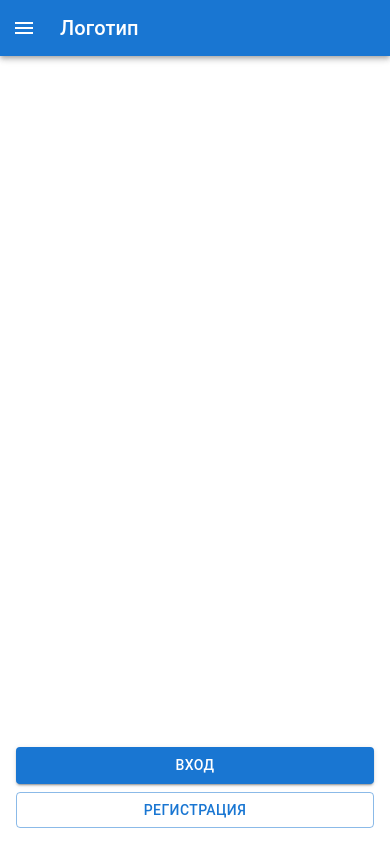
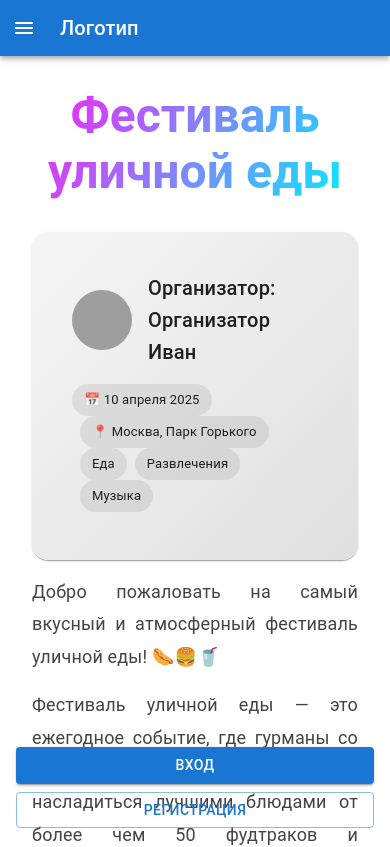
Before and after one commit to ChuvilkoDEV/Diplom, a React app: page /event/1 in a window 390 px wide. Shown: the top 847 px of the page. Built offline with nearby package versions, Linux system fonts and the light colour scheme; grey boxes are pictures that could not be loaded.

Commit message:
Добавлена страница с мероприятием

```diff
--- a/src/1_app/index.tsx
+++ b/src/1_app/index.tsx
@@ -4,6 +4,7 @@ import { BrowserRouter as Router, Routes, Route } from "react-router-dom";
 import { Provider } from "react-redux";
 import { store } from "@app/store/store";
 import { HomePage } from "@pages/HomePage";
+import { EventPage } from '@pages/EventPage'
 import { Header } from "@widgets/Header";
 import { ThemeProvider, createTheme } from "@mui/material/styles";
 import CssBaseline from "@mui/material/CssBaseline";
@@ -23,6 +24,7 @@ export const App: React.FC = () => {
           <Header />
           <Routes>
             <Route path="/" element={<HomePage />} />
+            <Route path="/event/:id" element={<EventPage />} /> {/* Новый маршрут */}
           </Routes>
         </Router>
       </ThemeProvider>
--- /dev/null
+++ b/src/2_pages/EventPage/const/content.ts
@@ -0,0 +1,40 @@
+export const events = [
+  {
+    id: 1,
+    title: "Фестиваль уличной еды",
+    image: "https://s2.afisha.ru/mediastorage/31/80/0b27cfb28e284d2d8253bd978031.jpg",
+    categories: ["Еда", "Развлечения", "Музыка"],
+    date: "10 апреля 2025",
+    location: "Москва, Парк Горького",
+    description: `
+      Добро пожаловать на самый вкусный и атмосферный фестиваль уличной еды! 🌭🍔🥤
+
+      Фестиваль уличной еды — это ежегодное событие, где гурманы со всей страны собираются, чтобы насладиться лучшими блюдами от более чем 50 фудтраков и ресторанов. В этом году вас ждут невероятные кулинарные открытия, ароматные специи, гастрономические эксперименты и, конечно же, незабываемая атмосфера.
+
+      Что вас ожидает?
+
+      🍕 **Огромный выбор еды**: от классических бургеров и хот-догов до экзотических блюд из Таиланда, Мексики, Кореи и других стран.
+
+      🎤 **Живая музыка**: выступления популярных уличных музыкантов, кавер-групп и диджеев.
+
+      🍹 **Зона напитков**: свежие лимонады, кофе, коктейли и крафтовое пиво от локальных производителей.
+
+      🔥 **Кулинарные мастер-классы**: лучшие шеф-повара страны поделятся своими секретами и проведут открытые кулинарные шоу.
+
+      🎭 **Развлечения для всей семьи**: детская площадка, фотозоны, конкурсы, настольные игры и розыгрыши призов.
+
+      📍 **Где и когда?**
+      - **Дата**: 10 апреля 2025
+      - **Место**: Москва, Парк Горького
+      - **Время**: с 12:00 до 22:00
+
+      Приходите всей семьей или с друзьями, чтобы насладиться атмосферой праздника и открыть для себя новые гастрономические удовольствия! Мы ждем вас! 🍽🎶🔥
+    `,
+    participants: [
+      { id: 101, name: "Алексей", avatar: "https://randomuser.me/api/portraits/men/1.jpg" },
+      { id: 102, name: "Марина", avatar: "https://randomuser.me/api/portraits/women/2.jpg" },
+      { id: 103, name: "Иван", avatar: "https://randomuser.me/api/portraits/men/3.jpg" },
+    ],
+    creator: { name: "Организатор Иван", avatar: "https://randomuser.me/api/portraits/men/5.jpg" },
+  },
+];
--- /dev/null
+++ b/src/2_pages/EventPage/index.tsx
@@ -0,0 +1,118 @@
+import React from "react";
+import { useParams } from "react-router-dom";
+import { events } from "./const/content";
+import { Box, Typography, Avatar, Chip, Stack, Card, CardContent } from "@mui/material";
+
+// Функция для форматирования Markdown-подобного текста (обрабатывает **жирный текст**)
+const formatText = (text: string) => {
+  const boldRegex = /\*\*(.*?)\*\*/g;
+  const parts = text.split(boldRegex);
+
+  return parts.map((part, index) =>
+    index % 2 === 1 ? (
+      <strong key={index}>{part}</strong>
+    ) : (
+      <React.Fragment key={index}>{part}</React.Fragment>
+    )
+  );
+};
+
+export const EventPage: React.FC = () => {
+  const { id } = useParams<{ id: string }>();
+  const event = events.find((e) => e.id === Number(id));
+
+  if (!event) {
+    return <Typography variant="h5">Мероприятие не найдено</Typography>;
+  }
+
+  return (
+    <Box sx={{ maxWidth: 1000, margin: "auto", padding: 4 }}>
+
+      {/* Заголовок с градиентом */}
+      <Typography
+        variant="h3"
+        fontWeight="bold"
+        sx={{
+          textAlign: "center",
+          mb: 3,
+          backgroundImage: "linear-gradient(120deg, #FF1CF7, #00F0FF)",
+          WebkitBackgroundClip: "text",
+          WebkitTextFillColor: "transparent",
+        }}
+      >
+        {event.title}
+      </Typography>
+
+      {/* Основная информация */}
+      <Card sx={{ mt: 4, p: 3, borderRadius: "16px", background: "linear-gradient(135deg, #f5f5f5, #e0e0e0)" }}>
+        <CardContent>
+          <Stack spacing={2}>
+            {/* Организатор */}
+            <Box sx={{ display: "flex", alignItems: "center", mt: 2 }}>
+              <Avatar src={event.creator.avatar} alt={event.creator.name} sx={{ width: 60, height: 60, mr: 2 }} />
+              <Typography variant="h6">Организатор: {event.creator.name}</Typography>
+            </Box>
+
+            <Stack direction="row" spacing={1} sx={{ flexWrap: "wrap" }}>
+              <Chip label={`📅 ${event.date}`} />
+              <Chip label={`📍 ${event.location}`} />
+              {event.categories.map((category, index) => (
+                <Chip key={index} label={category} />
+              ))}
+            </Stack>
+          </Stack>
+        </CardContent>
+      </Card>
+
+      {/* Описание */}
+      <Box sx={{ maxWidth: "100%", mb: 3 }}>
+        {event.description.split("\n").map((para, index) => (
+          <Typography
+            key={index}
+            variant="body1"
+            component="p"
+            sx={{
+              color: "#444",
+              fontSize: "18px",
+              lineHeight: 1.8,
+              textAlign: "justify",
+              mb: 2,
+              textIndent: "0",
+            }}
+          >
+            {formatText(para)}
+          </Typography>
+        ))}
+      </Box>
+
+      {/* Изображение */}
+      {event.image && (
+        <Box
+          component="img"
+          src={event.image}
+          alt={event.title}
+          sx={{
+            width: "100%",
+            borderRadius: "16px",
+            boxShadow: "0px 4px 15px rgba(0, 0, 0, 0.2)",
+            mb: 3,
+          }}
+        />
+      )}
+
+      {/* Участники */}
+      <Card sx={{ mt: 3, p: 3, borderRadius: "16px", backgroundColor: "#f8f8f8" }}>
+        <CardContent>
+          <Typography variant="h5" fontWeight="bold" sx={{ mb: 2 }}>
+            Участники ({event.participants.length})
+          </Typography>
+          <Stack direction="row" spacing={1} sx={{ overflowX: "auto", pb: 1 }}>
+            {event.participants.map((participant) => (
+              <Avatar key={participant.id} src={participant.avatar} alt={participant.name} sx={{ width: 50, height: 50 }} />
+            ))}
+          </Stack>
+        </CardContent>
+      </Card>
+    </Box>
+  );
+};
--- a/src/3_widgets/Header/ui/NavBar.tsx
+++ b/src/3_widgets/Header/ui/NavBar.tsx
@@ -1,5 +1,5 @@
 import React from "react";
-import { AppBar, Toolbar, Typography, IconButton, Button, useMediaQuery, useTheme } from "@mui/material";
+import { AppBar, Toolbar, Typography, IconButton, Button, useMediaQuery, useTheme, Box } from "@mui/material";
 import MenuIcon from "@mui/icons-material/Menu";
 
 interface NavBarProps {
@@ -14,20 +14,35 @@ export const NavBar: React.FC<NavBarProps> = ({ setOpenMenu, setOpenLogin, setOp
 
   return (
     <AppBar position="static">
-      <Toolbar>
+      <Toolbar sx={{ display: "flex", justifyContent: "space-between", width: "100%" }}>
+        {/* Логотип и бургер-меню */}
+        <Box sx={{ display: "flex", alignItems: "center" }}>
           {isMobile && (
             <IconButton edge="start" color="inherit" aria-label="menu" sx={{ mr: 2 }} onClick={() => setOpenMenu(true)}>
               <MenuIcon />
             </IconButton>
           )}
-        <Typography variant="h6" component="div" sx={{ flexGrow: 1 }}>
+          <Typography variant="h6" component="div">
             Логотип
           </Typography>
+        </Box>
+
+        {/* Навигационные ссылки (по центру) */}
         {!isMobile && (
-          <>
+          <Box sx={{ display: "flex", gap: 3, position: "absolute", left: "50%", transform: "translateX(-50%)" }}>
+            <Button color="inherit" href="/">Главная</Button>
+            <Button color="inherit" href="/events">События</Button>
+            <Button color="inherit" href="/users">Пользователи</Button>
+            <Button color="inherit" href="/places">Места</Button>
+          </Box>
+        )}
+
+        {/* Кнопки входа и регистрации (справа) */}
+        {!isMobile && (
+          <Box sx={{ display: "flex", gap: 2 }}>
             <Button color="inherit" onClick={() => setOpenLogin(true)}>Вход</Button>
             <Button color="inherit" onClick={() => setOpenRegistration(true)}>Регистрация</Button>
-          </>
+          </Box>
         )}
       </Toolbar>
     </AppBar>
--- a/src/5_entities/EventCard/index.tsx
+++ b/src/5_entities/EventCard/index.tsx
@@ -1,4 +1,5 @@
 import React from "react";
+import { useNavigate } from "react-router-dom";
 import { Card, CardContent, Typography, Chip, Avatar, Stack, Box } from "@mui/material";
 
 interface Participant {
@@ -11,27 +12,34 @@ interface EventCardProps {
   id: number;
   title: string;
   image: string;
-  categories: string[]; // Теперь массив категорий
+  categories: string[];
   date: string;
   location: string;
   participants: Participant[];
-  creator: { name: string; avatar: string }; // Информация о создателе события
+  creator: { name: string; avatar: string };
 }
 
 export const EventCard: React.FC<EventCardProps> = ({ id, title, categories, date, location, participants, creator }) => {
+  const navigate = useNavigate();
+
+  const handleClick = () => {
+    navigate(`/event/${id}`);
+  };
+
   return (
-    <Card sx={{ height: "100%", display: "flex", flexDirection: "column", p: 2, borderRadius: '20px' }}>
+    <Card
+      sx={{ height: "100%", display: "flex", flexDirection: "column", p: 2, borderRadius: '20px', cursor: "pointer" }}
+      onClick={handleClick}
+    >
       <CardContent sx={{ flexGrow: 1, padding: 0 }} style={{paddingBottom: 0}}>
         <Box sx={{ display: "flex", alignItems: "center", mb: 2 }}>
           <Avatar src={creator.avatar} alt={creator.name} sx={{ width: 56, height: 56, mr: 2 }} />
           <Box>
-            {/* Отображение нескольких категорий */}
             <Stack direction="row" spacing={1} sx={{ mb: 1, flexWrap: "wrap" }}>
               {categories.map((category, index) => (
                 <Chip key={index} label={category} />
               ))}
             </Stack>
-
             <Typography sx={{ fontSize: "16px", fontWeight: "600" }}>{title}</Typography>
             <Stack direction="row" spacing={1} sx={{ mt: 1, flexWrap: "wrap" }}>
               <Chip label={`📅 ${date}`} />
@@ -39,8 +47,6 @@ export const EventCard: React.FC<EventCardProps> = ({ id, title, categories, dat
             </Stack>
           </Box>
         </Box>
-
-        {/* Список участников */}
         <Box sx={{ backgroundColor: "#f5f5f5", borderRadius: '20px', p: 2, mt: 3 }}>
           <Typography variant="body2" sx={{ fontWeight: "bold", mb: 1 }}>
             Откликнулось {participants.length} участников
```
Lines whose indentation alone changed are shown as unchanged.
